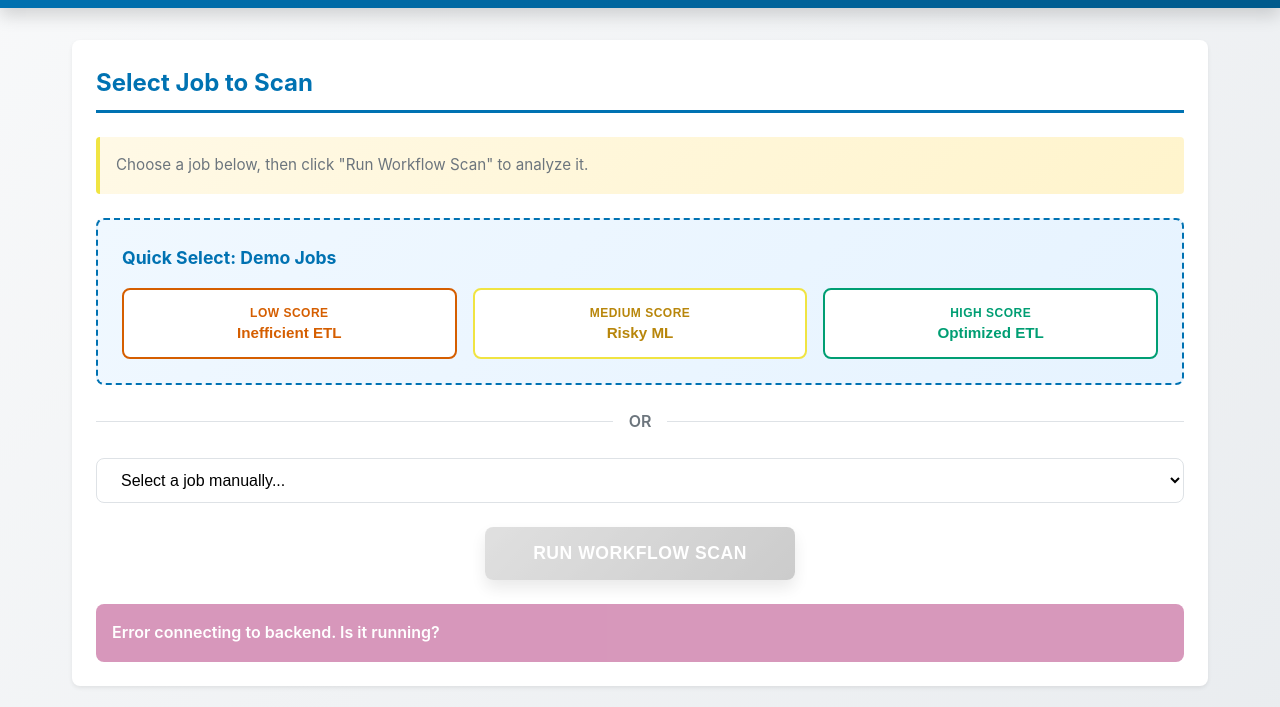
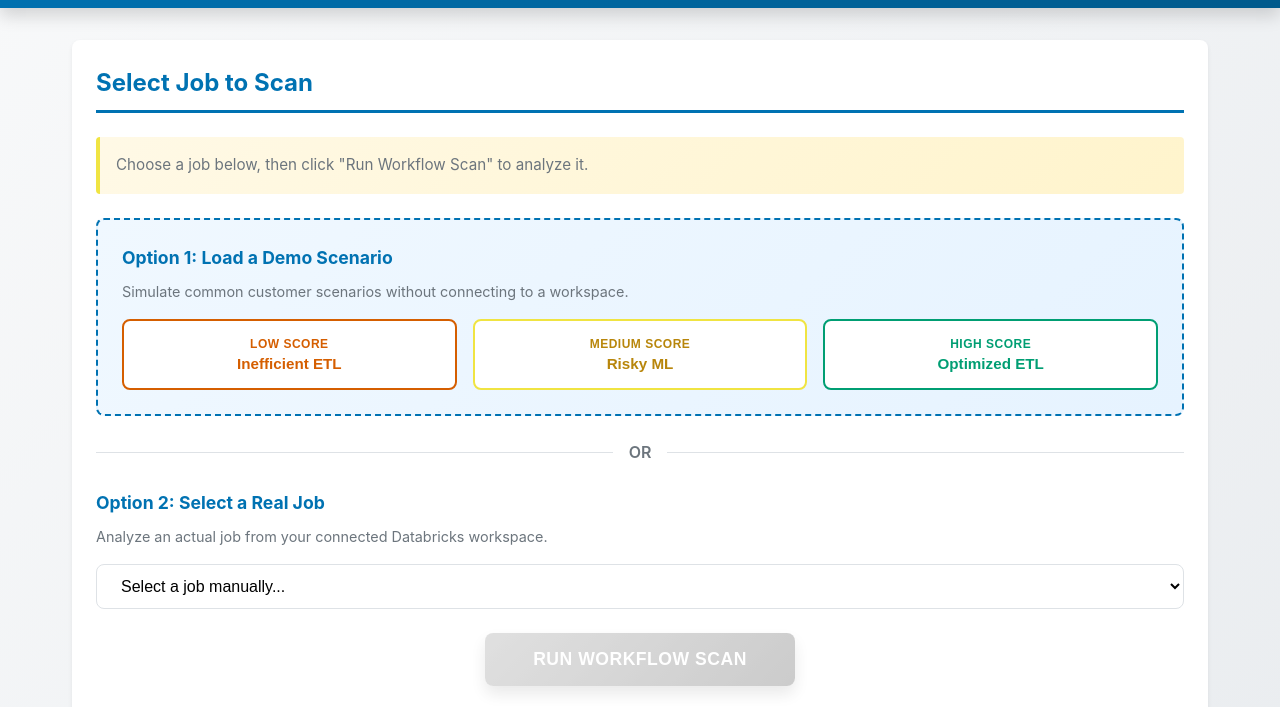
Before and after one commit to michaelromero212/Databricks-PS-AI-Workflow-Inspector, a plain HTML site: page frontend/index.html in a window 1280 px wide. Shown: the part 85-792 px from the top of the page. Drawn offline with Linux system fonts and the light colour scheme; no server answers.

```diff
--- a/frontend/index.html
+++ b/frontend/index.html
@@ -37,8 +37,9 @@
             <p class="helper-text">Choose a job below, then click "Run Workflow Scan" to analyze it.</p>
 
             <!-- Demo Quick-Select Buttons -->
-            <div class="demo-section" role="region" aria-label="Demo Quick Select">
-                <h3>Quick Select: Demo Jobs</h3>
+            <div class="demo-section" role="region" aria-label="Demo Scenarios">
+                <h3>Option 1: Load a Demo Scenario</h3>
+                <p class="section-desc">Simulate common customer scenarios without connecting to a workspace.</p>
                 <div class="demo-buttons">
                     <button class="demo-btn low-score" data-job-id="576914796776653"
                         aria-label="Select Inefficient ETL Demo">
@@ -63,11 +64,15 @@
             </div>
 
             <!-- Manual Selection -->
-            <div class="controls">
-                <label for="job-select" class="visually-hidden">Select a job from the list</label>
-                <select id="job-select" aria-label="Job selection dropdown">
-                    <option value="" disabled selected>Select a job manually...</option>
-                </select>
+            <div class="controls-section">
+                <h3>Option 2: Select a Real Job</h3>
+                <p class="section-desc">Analyze an actual job from your connected Databricks workspace.</p>
+                <div class="controls">
+                    <label for="job-select" class="visually-hidden">Select a job from the list</label>
+                    <select id="job-select" aria-label="Job selection dropdown">
+                        <option value="" disabled selected>Select a job manually...</option>
+                    </select>
+                </div>
             </div>
 
             <div class="scan-action">
--- a/frontend/styles.css
+++ b/frontend/styles.css
@@ -204,10 +204,17 @@ section h2 {
     border: 2px dashed var(--primary-blue);
 }
 
-.demo-section h3 {
+.demo-section h3,
+.controls-section h3 {
     color: var(--primary-blue);
+    margin-bottom: var(--spacing-xs);
+    font-size: 1.1rem;
+}
+
+.section-desc {
+    color: var(--text-secondary);
+    font-size: 0.9rem;
     margin-bottom: var(--spacing-sm);
-    font-size: 1.1rem;
 }
 
 .demo-buttons {
@@ -304,6 +311,10 @@ section h2 {
 }
 
 /* ===== CONTROLS ===== */
+.controls-section {
+    margin-bottom: var(--spacing-md);
+}
+
 .controls {
     display: flex;
     gap: var(--spacing-sm);
```
Also changed, not shown: assets/images/analysis_results.jpg (added), assets/images/dashboard_selection.jpg (added), assets/images/job_selected.jpg (added), 1 other file.
